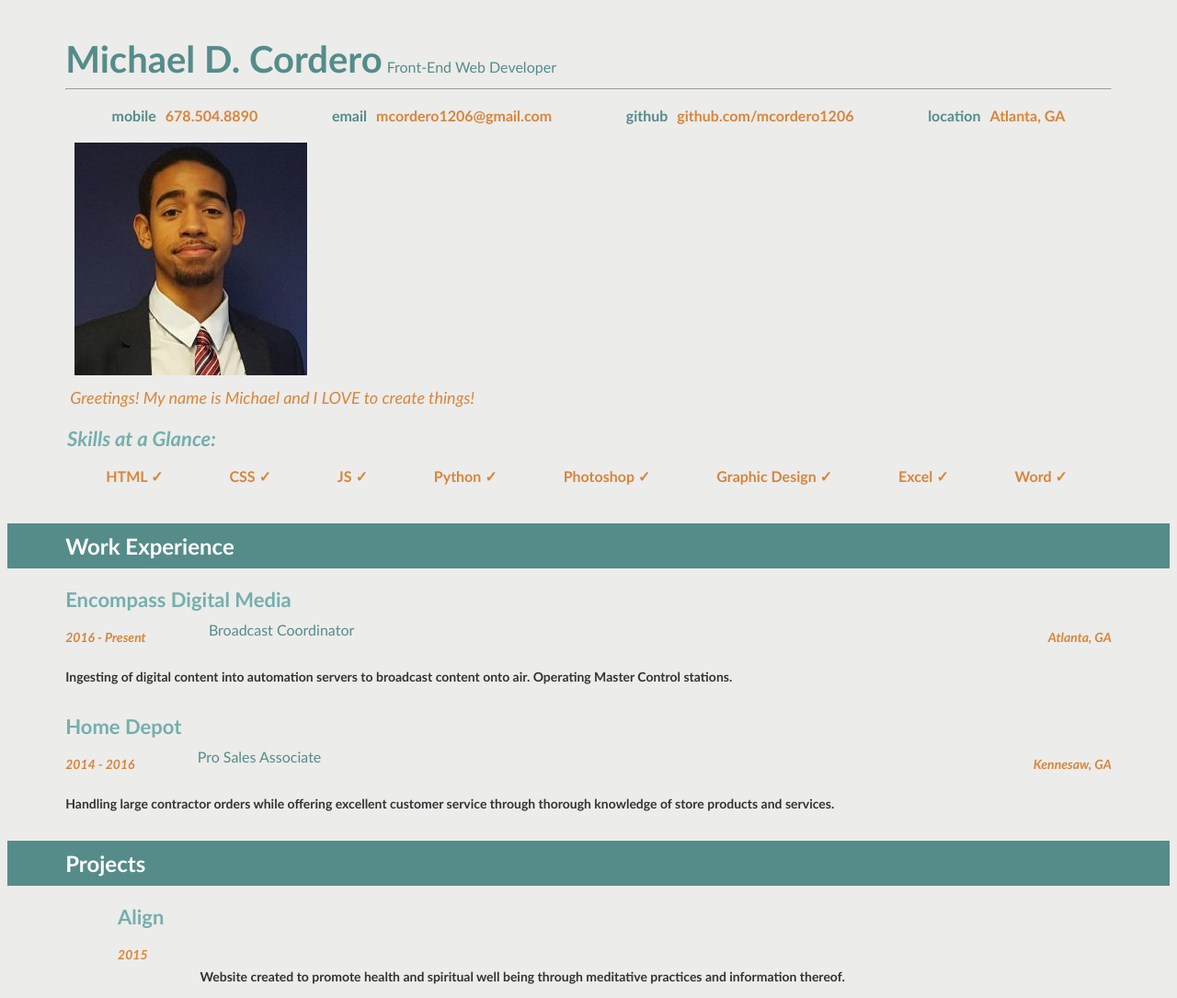
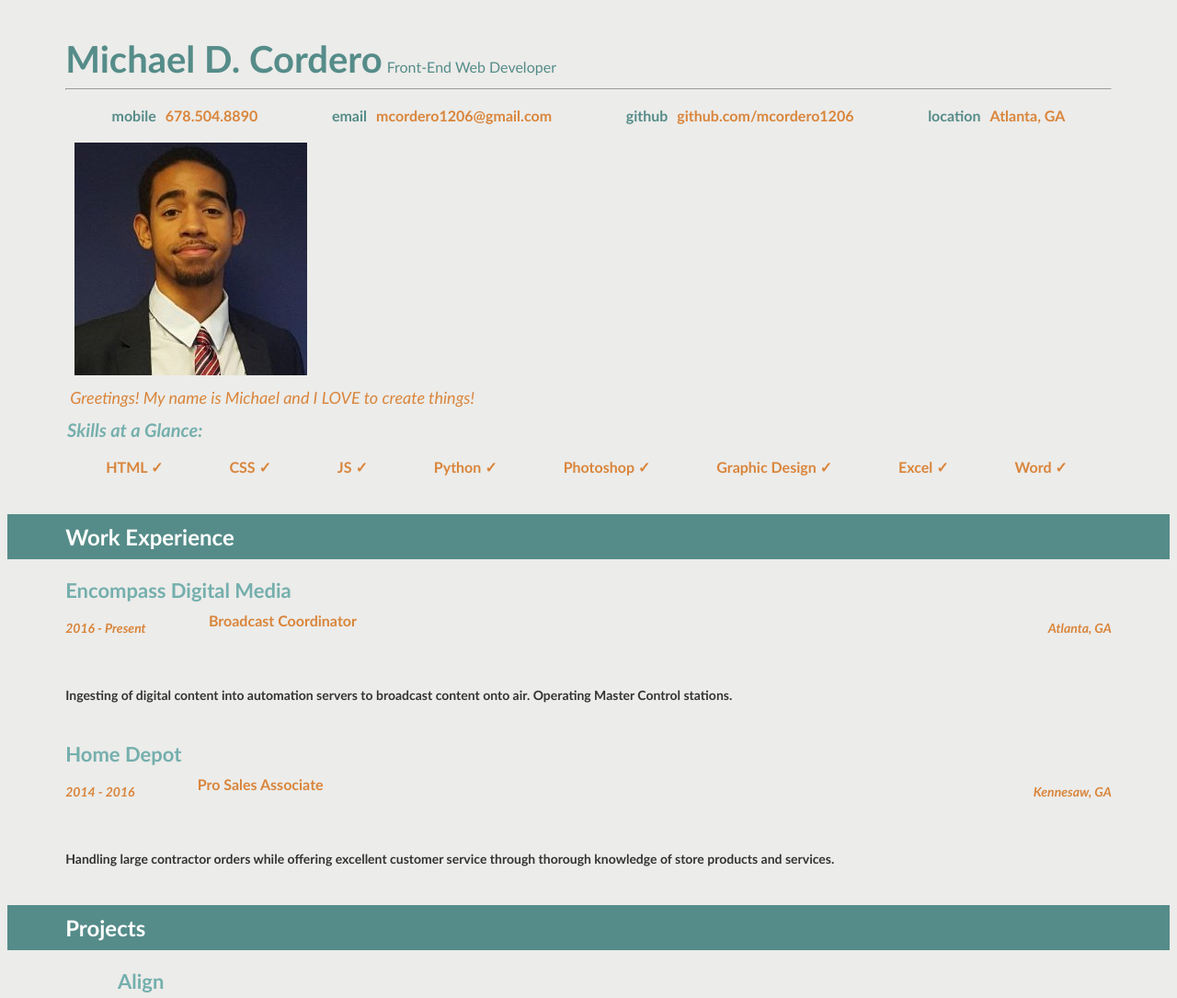
Before and after one commit to mcordero1206/resume, a plain HTML site: page index.html in a window 1280 px wide. Shown: the top 1085 px of the page at 92% size. Drawn offline with Linux system fonts and the light colour scheme; some packages are replaced by stand-ins of ours.

Commit message:
Revision
Finally got it to look the way I wanted it to, more or less. Will do
more CSS adjustments later. Ready for submission!

```diff
--- a/css/style.css
+++ b/css/style.css
@@ -70,7 +70,7 @@ h4 {
 }
 
 
-h3,
+
 h4,
 h5 {
   color: #74AFAD;
@@ -90,8 +90,9 @@ h5 {
   color: #D9853B;
   line-height: 16px;
   float: left;
+  padding: 10px ;
+  font-weight: bold;
   padding: 10px 5%;
-  font-weight: bold;
 }
 
 .location-text {
@@ -107,7 +108,7 @@ h5 {
 p {
   font-size: 14px;
   color: #333;
-  line-height: 21px;
+  line-height: 41px;
   padding: 10px 5%;
   font-weight: bold;
 }
--- a/js/helper.js
+++ b/js/helper.js
@@ -31,7 +31,7 @@ var HTMLskills = '<li class="flex-item"><span class="white-text">%data%</span></
 
 var HTMLworkStart = '<div class="work-entry"></div>';
 var HTMLworkEmployer = '<a href="#">%data%';
-var HTMLworkTitle = '<span class"orange-text">%data%</span>';
+var HTMLworkTitle = '<span class="white-text">%data%</span>';
 var HTMLworkDates = '<div class="date-text">%data%</div>';
 var HTMLworkLocation = '<div class="location-text">%data%</div>';
 var HTMLworkDescription = '<p><br>%data%</p>';
@@ -51,10 +51,10 @@ var HTMLschoolMajor = '<em><br>Major: %data%</em>';
 
 
 var HTMLonlineClasses = '<h3>Online Classes</h3>';
-var HTMLonlineTitle = '<a href="#">%data%';
-var HTMLonlineSchool = ' - %data%</a>';
+var HTMLonlineTitle = '<a href="https://www.udacity.com/" target="_blank">%data%';
+var HTMLonlineSchool = '<em><br>Major: %data%</em>';
 var HTMLonlineDates = '<div class="date-text">%data%</div>';
-var HTMLonlineURL = '<br><a href="#">%data%</a>';
+var HTMLonlineURL = '<br><a href="https://www.udacity.com/" target="_blank">%data%</a>';
 
 var internationalizeButton = '<button>Internationalize</button>';
 var googleMap = '<div id="map"></div>';
--- a/js/resumeBuilder.js
+++ b/js/resumeBuilder.js
@@ -68,34 +68,35 @@ var education = {
         "majors": "Web-Development",
         "dates": "September 2015 - Present",
         "url": "http://goo.gl/yS5RCs"
-    } ],
+    }],
     "onlineCourses": [{
-        "title": "Intro to Programming",
-        "school": "Udacity",
+        "title": "Udacity",
+        "school": "Intro to Programming",
         "date": "November 2015 - Present",
         "url": "http://www.udacity.com/"
     }],
 
     "display": function() {
 
-        var schools = education.schools;
-            for (school in education.schools) {
+        for (school in education.schools) {
             $("#education").append(HTMLschoolStart);
-
+            var schools = education.schools; //<----I don't understand why I need this but without it, this object won't append properly
             var schoolFirst = HTMLschoolName.replace("%data%", schools[school].name);
             var formattedDates = HTMLschoolDates.replace("%data%", schools[school].dates);
             var majorFirst = HTMLschoolMajor.replace("%data%", schools[school].majors);
             var formattedLocation = HTMLschoolLocation.replace("%data%", schools[school].location);
+            $(".education-entry:last").append(schoolFirst, formattedDates, majorFirst, formattedLocation);
 
-            $(".education-entry").append(schoolFirst, formattedDates, majorFirst, formattedLocation);
-            $(".education-entry:last").append(HTMLonlineClasses);
-            for (course in education.onlineCourses) {
-                var formattedHTMLonlineTitle = HTMLonlineTitle.replace("%data%", education.onlineCourses[course].title);
-
-            }
+        }
+        $(".education-entry:last").append(HTMLonlineClasses);
+        for (course in education.onlineCourses) {
+            var fonlineTitle = HTMLonlineTitle.replace("%data%", education.onlineCourses[course].title);
+            var fonlineSchool = HTMLonlineSchool.replace("%data%", education.onlineCourses[course].school);
+            var fonlineDates = HTMLonlineDates.replace("%data%", education.onlineCourses[course].date);
+            var fonlineURL = HTMLonlineURL.replace("%data%", education.onlineCourses[course].url);
+            $(".education-entry:last").append(fonlineTitle, fonlineSchool, fonlineDates, fonlineURL);
         }
     }
-
 };
 //Calls the function
 education.display();
@@ -141,7 +142,7 @@ var projects = {
     "projects": [{
         "title": "Align",
         "dates": "2015",
-        "description": "Website created to promote health and spiritual well being through meditative practices and information thereof.",
+        "description": "A webpage created to promote health and spiritual well being through meditative practices and information thereof.",
         "images": ["images/align.PNG", "images/align2.PNG", "images/align3.PNG"]
     }, ],
     "display": function() {
```
